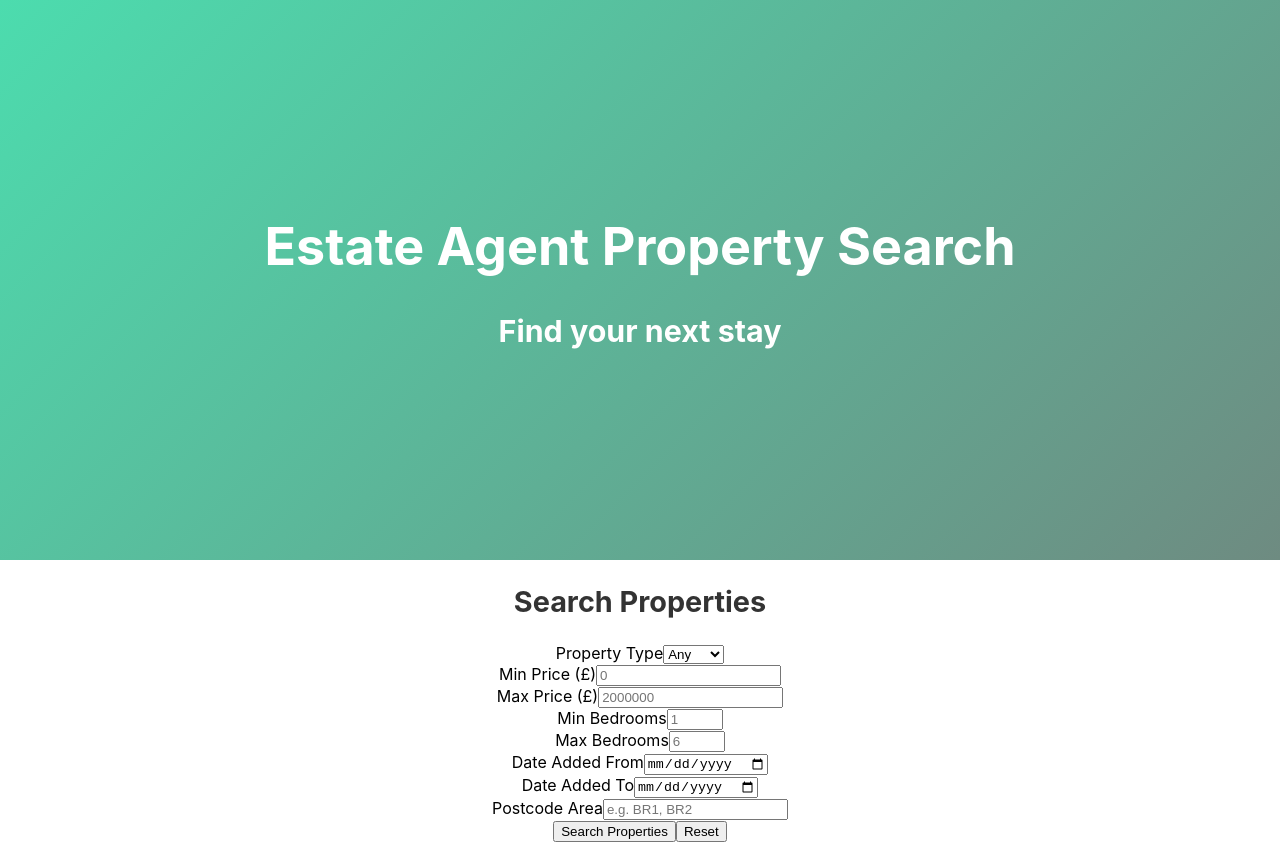
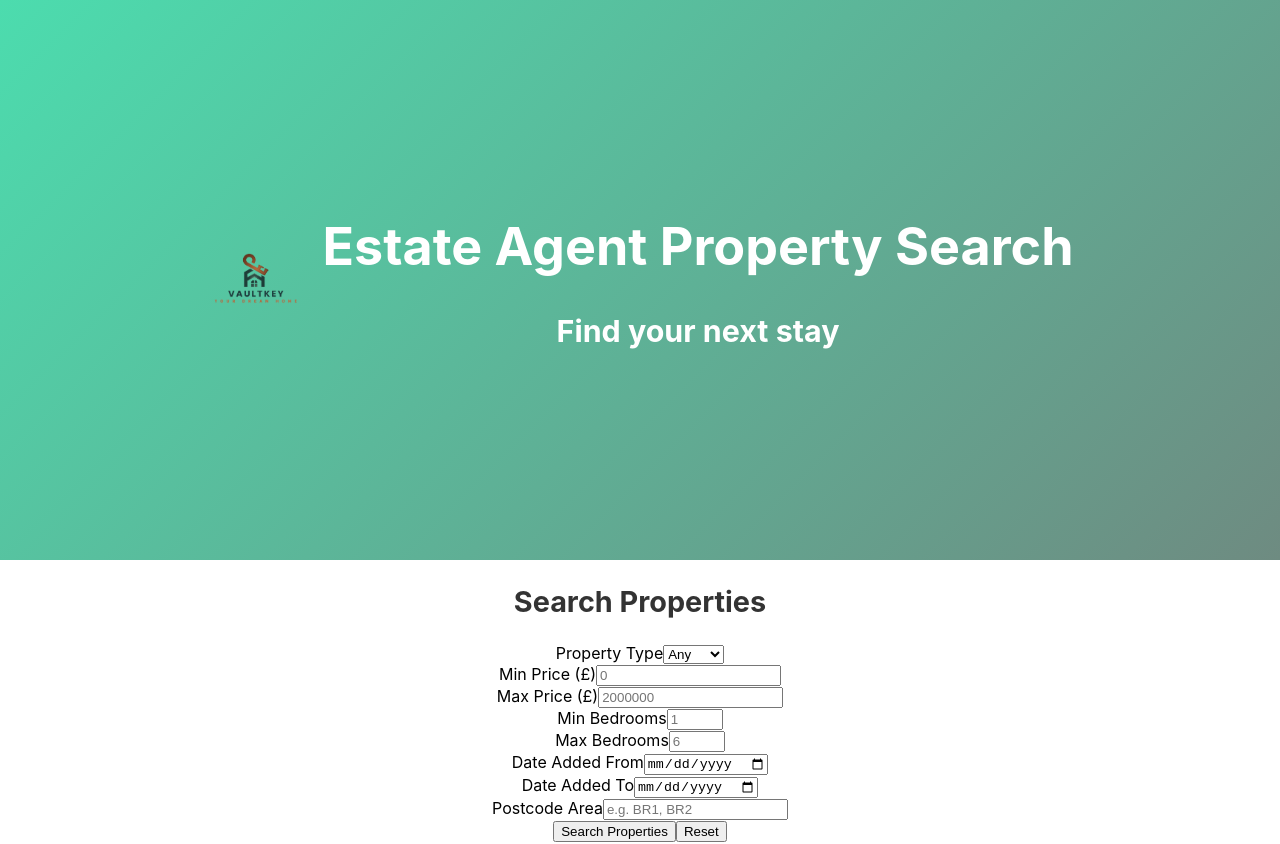
Before and after one commit to hazzvp/client-side-estate-app, a React (Create React App) app: page / in a window 1280 px wide. Shown: the top 844 px of the page. Built offline with nearby package versions, Linux system fonts and the light colour scheme.

Commit message:
add a logo

```diff
--- a/src/App.css
+++ b/src/App.css
@@ -11,6 +11,16 @@
   .App-logo {
     animation: App-logo-spin infinite 20s linear;
   }
+}
+.logo-title {
+  display: flex;
+  align-items: center;
+  gap: 16px;
+}
+
+.app-logo {
+  width: 100px;
+  height: auto;
 }
 
 .App-header {
--- a/src/App.js
+++ b/src/App.js
@@ -5,7 +5,8 @@ import SearchPage from './components/SearchPage';
 import PropertyDetail from './components/PropertyDetail';
 import { DndProvider } from 'react-dnd';
 import { HTML5Backend } from 'react-dnd-html5-backend';
-import Navbar from "./components/Navbar";
+import logo from './logo2.png';
+
 function App() {
   const properties = propertiesData.properties;
 
@@ -44,8 +45,14 @@ function App() {
         <header className="App-header">
   <div className="header-content">
 
+    <div className="logo-title">
+      <img src={logo} alt="Estate Agent Logo" className="app-logo" />
+      <div>
         <h1>Estate Agent Property Search</h1>
         <h3>Find your next stay</h3>
+      </div>
+    </div>
+
     {currentView === 'detail' && (
       <button onClick={backToSearch} className="back-button">
         ← Back to Search
@@ -53,6 +60,7 @@ function App() {
     )}
   </div>
 </header>
+
 
         <main className="App-main">
           {currentView === 'search' ? (
```
Also changed, not shown: src/components/Navbar.js (deleted), src/logo2.png (added). Lines whose indentation alone changed are shown as unchanged.
